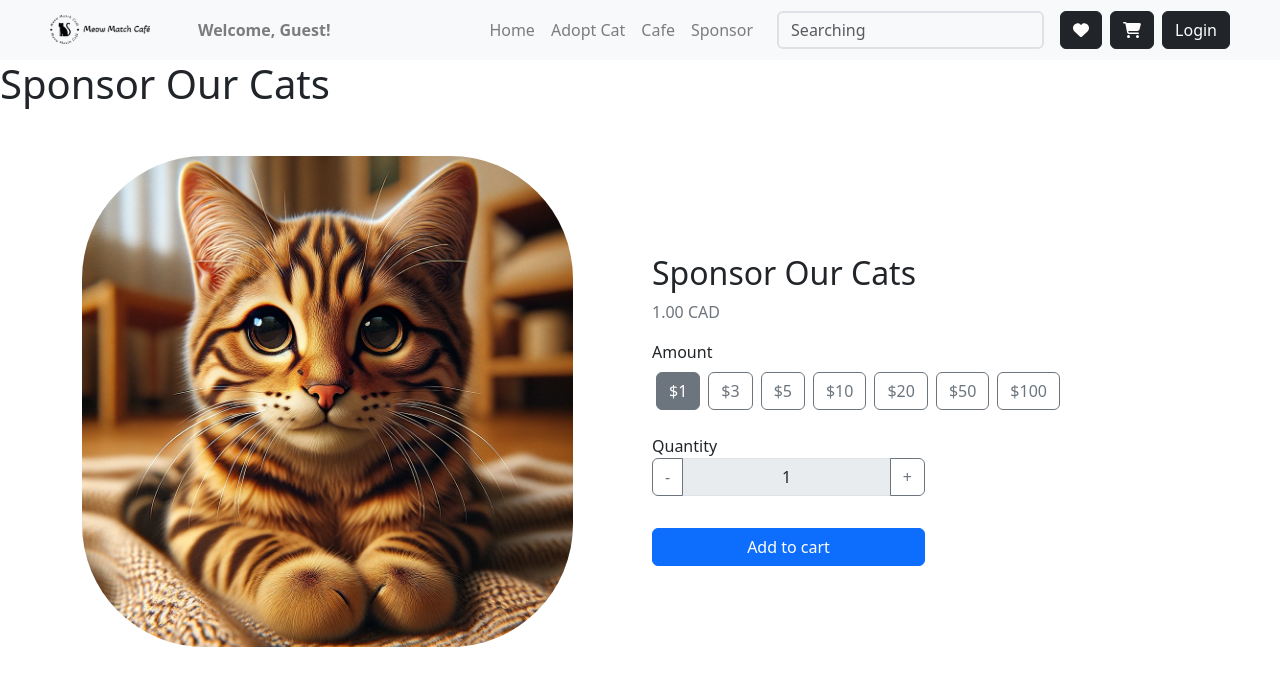
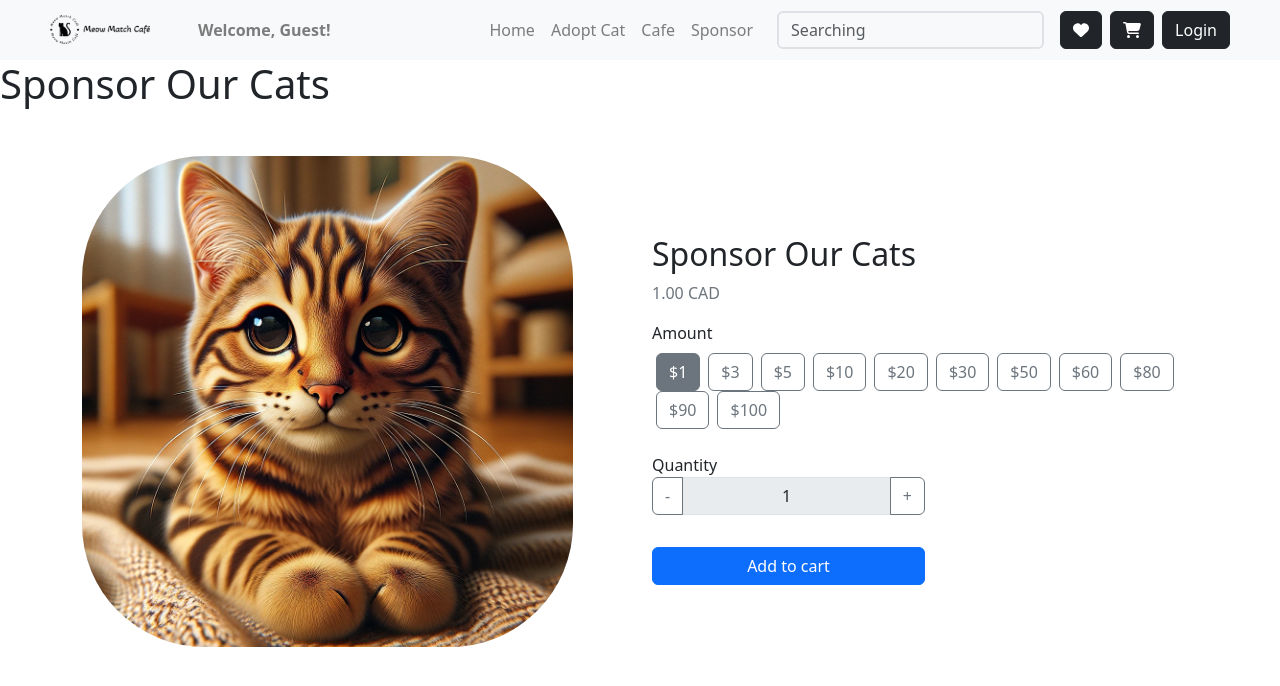
Before and after one commit to BuBuCatt/Cat-cafe-react, a React (Create React App) app in the folder cat-cafe/: page /sponsor in a window 1280 px wide. Shown: the top 686 px of the page. Built offline with nearby package versions, Linux system fonts and the light colour scheme.

Commit message:
updated sponsor page

```diff
--- a/cat-cafe/src/App.js
+++ b/cat-cafe/src/App.js
@@ -168,7 +168,7 @@ const userLogout=()=>{
               <Route path="home" element={<Home  loginUser={loginUser} auth={Auth} cats={cats}/>} />
               <Route path="adopt" element={<Adopt cats={cats} addToWishlist={addToWishlist} removeFromWishlist={removeFromWishlist}/>} />
               <Route path="cafe" element={<Cafe menu={menu} addProObj={addProductObj} shoppingCart={cart}  />} />
-              <Route path="sponsor" element={<Sponsor />} />
+              <Route path="sponsor" element={<Sponsor addProObj={addProductObj} shoppingCart={cart} />} />
               <Route path="wishlist" element={<Wishlist wishlist={wishlist} removeFromWishlist={removeFromWishlist} />} />
               <Route path="cart" element={<ShoppingCart  shoppingCart={cart} removeItem={removeItem} resetCart={resetCart} />} />
               <Route path="login" element={<LoginPage auth={Auth} loginUser={loginUser}  />}  />
--- a/cat-cafe/src/components/Cartcompo.js
+++ b/cat-cafe/src/components/Cartcompo.js
@@ -28,6 +28,8 @@ console.log("carts.cart: ", carts?.cart);
     const goHomeHandler = () => {
         navigate("/"); // Navigate to the home page
     }
+
+    const totalCost = carts.cart.reduce((total, item) => total + (item.price * item.amount), 0);
 
 
     return(
@@ -83,7 +85,9 @@ console.log("carts.cart: ", carts?.cart);
                         )}
                     </tbody>
                 </table>
+
                 <div className="d-grid gap-2 w-50">
+                        <p>Total: ${totalCost.toFixed(2)}</p>
                         <button className="btn btn-primary" type="button" onClick={resetCart}>Reset Cart</button>
                 </div>
             </div>
--- a/cat-cafe/src/components/SponsorCat.js
+++ b/cat-cafe/src/components/SponsorCat.js
@@ -1,9 +1,25 @@
 import React, { useState } from 'react';
 import "../styles/sponsor.css";
+import { ProductObj } from '../classes/Cart';
 
-const SponsorCat = () => {
+const SponsorCat = ({addProductObj}) => {
+
+  console.log('Received addProductObj:', addProductObj);
+
+
+
   const [selectedAmount, setSelectedAmount] = useState(1);
   const [quantity, setQuantity] = useState(1);
+
+  const handleAddToCart = () => {
+    console.log("Creating product with:", { mid: Date.now(), menuName: 'Sponsor Cat', menuPrice: 1, amount: 1 });
+    const product = new ProductObj(Date.now(), 'Sponsor Cat', selectedAmount, quantity);
+
+    console.log("Created product object:", product);
+
+    addProductObj(product);
+    console.log('Product added to cart:', product);
+  };
 
   const handleAmountSelect = (amount) => {
     setSelectedAmount(amount);
@@ -28,7 +44,7 @@ const SponsorCat = () => {
             <span>Amount</span>
             <div className="my-2">
               {/* Amount Buttons */}
-              {[1, 3, 5, 10, 20, 50, 100].map((amount) => (
+              {[1, 3, 5, 10, 20,30, 50, 60,80,90,100].map((amount) => (
                 <button
                   key={amount}
                   className={`btn ${selectedAmount === amount ? 'btn-secondary' : 'btn-outline-secondary'} mx-1`}
@@ -47,7 +63,7 @@ const SponsorCat = () => {
               <button className="btn btn-outline-secondary" onClick={() => handleQuantityChange(true)}>+</button>
             </div>
           </div>
-          <button className="btn btn-primary w-50 my-2 ">Add to cart</button>
+          <button className="btn btn-primary w-50 my-2 " onClick={handleAddToCart}>Add to cart</button>
         </div>
       </div>
     </div>
--- a/cat-cafe/src/pages/Sponsor.js
+++ b/cat-cafe/src/pages/Sponsor.js
@@ -1,7 +1,7 @@
 import React from 'react';
 import SponsorCat from '../components/SponsorCat';
 
-const Sponsor = () => {
+const Sponsor = (props) => {
   return (
 
     <>
@@ -12,7 +12,7 @@ const Sponsor = () => {
 
           </div>
 
-          <SponsorCat/>
+          <SponsorCat addProductObj={props.addProObj}/>
 
 
 
```
